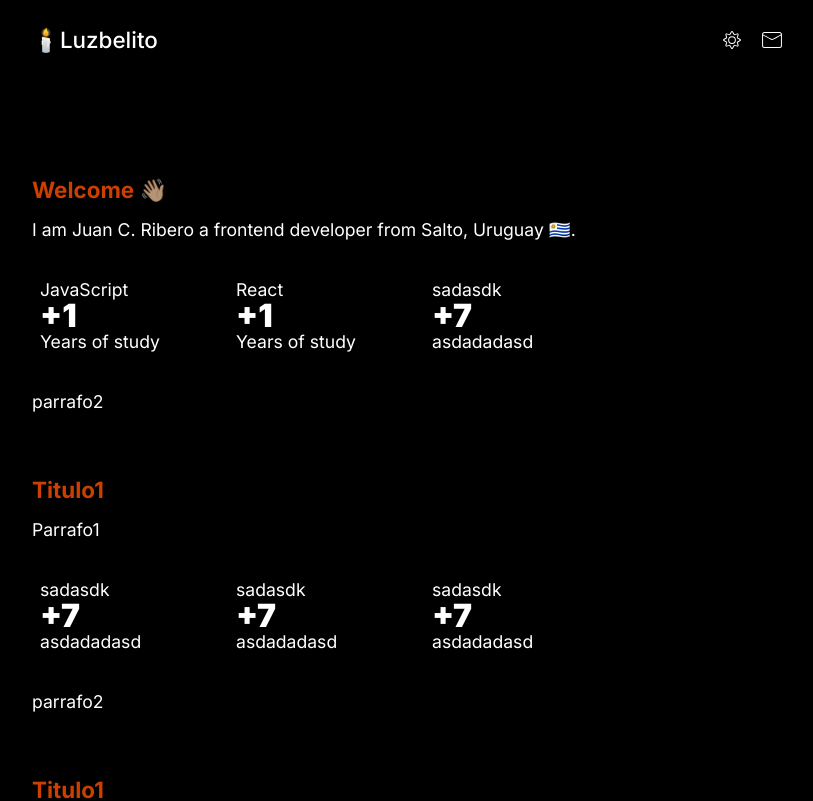
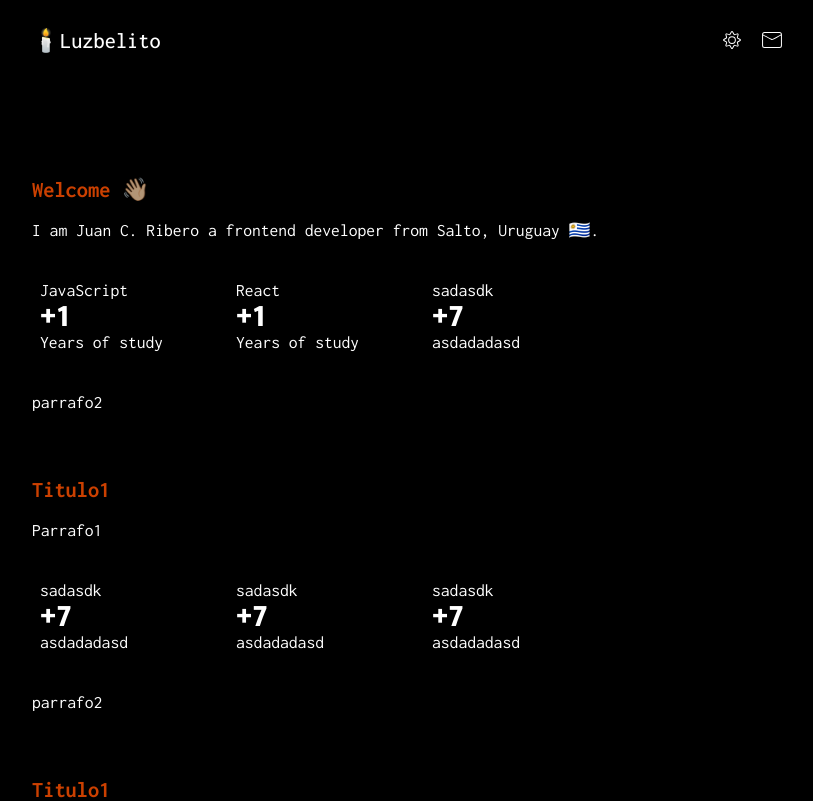
Before and after one commit to riberojuanca/juancaribero, a Next.js app: page / in a window 1280 px wide. Shown: the top 801 px of the page, without its empty margins (224-1037 px from the left). Built offline with nearby package versions, Linux system fonts and the light colour scheme.

Commit message:
Update font

```diff
--- a/app/layout.jsx
+++ b/app/layout.jsx
@@ -1,9 +1,14 @@
-import { Inter } from "next/font/google";
+import { Inter, Inconsolata } from "next/font/google";
 import "./globals.css";
 
 const inter = Inter({
   subsets: ["latin"],
   weight: ["100", "200", "300", "400", "500", "600", "700", "800", "900"],
+});
+
+const inconsolata = Inconsolata({
+  subsets: ["latin"],
+  weight: ["200", "300", "400", "500", "600", "700", "800", "900"],
 });
 
 export const metadata = {
@@ -17,7 +22,7 @@ export const metadata = {
 export default function RootLayout({ children }) {
   return (
     <html lang="en">
-      <body className={inter.className}>{children}</body>
+      <body className={inconsolata.className}>{children}</body>
     </html>
   );
 }
```
